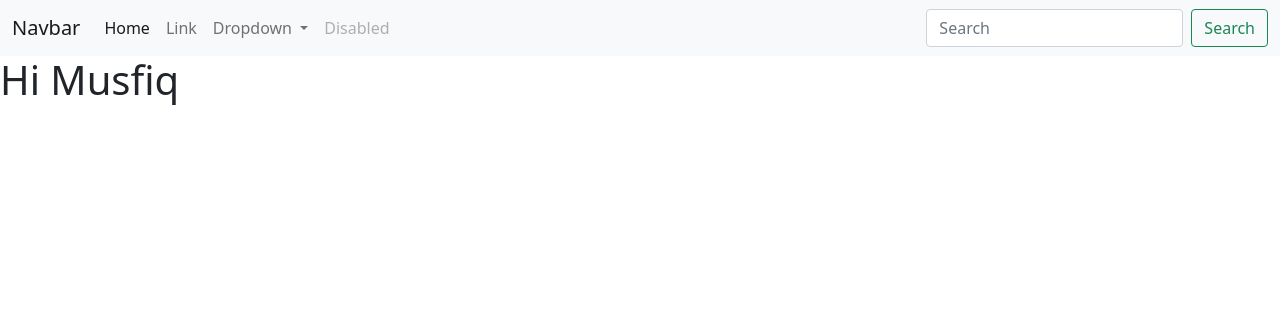
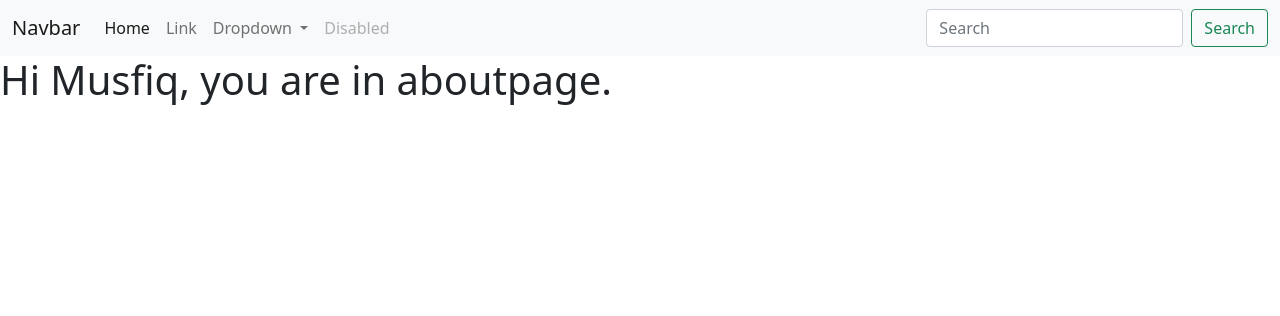
Before and after one commit to musfiqur552608/Django_practice_project, a Python web app: template templates/second.html in a window 1280 px wide. Shown: the top 316 px of the page. Run offline with Jinja, Linux system fonts and the light colour scheme; the template is opened without the code that fills it, so the values that code supplies are empty.

Commit message:
extends templates

```diff
--- a/templates/index.html
+++ b/templates/index.html
@@ -8,7 +8,7 @@
     <!-- Bootstrap CSS -->
     <link href="https://cdn.jsdelivr.net/npm/bootstrap@5.1.3/dist/css/bootstrap.min.css" rel="stylesheet" integrity="sha384-1BmE4kWBq78iYhFldvKuhfTAU6auU8tT94WrHftjDbrCEXSU1oBoqyl2QvZ6jIW3" crossorigin="anonymous">
 
-    <title>Django</title>
+    <title>{% block title %} Django {% endblock %}</title>
   </head>
   <body>
     <nav class="navbar navbar-expand-lg navbar-light bg-light">
@@ -47,7 +47,9 @@
           </div>
         </div>
       </nav>
-    <h1>Hi Musfiq</h1>
+      {% block content %}
+    <h1>Hi Musfiq, you are in homepage.</h1>
+    {% endblock %}
 
     <!-- Optional JavaScript; choose one of the two! -->
 
--- a/templates/second.html
+++ b/templates/second.html
@@ -1 +1,5 @@
 {% extends 'index.html' %}
+{% block title %} My Second Page {% endblock %}
+{% block content %}
+<h1>Hi Musfiq, you are in aboutpage.</h1>
+{% endblock %}
```
